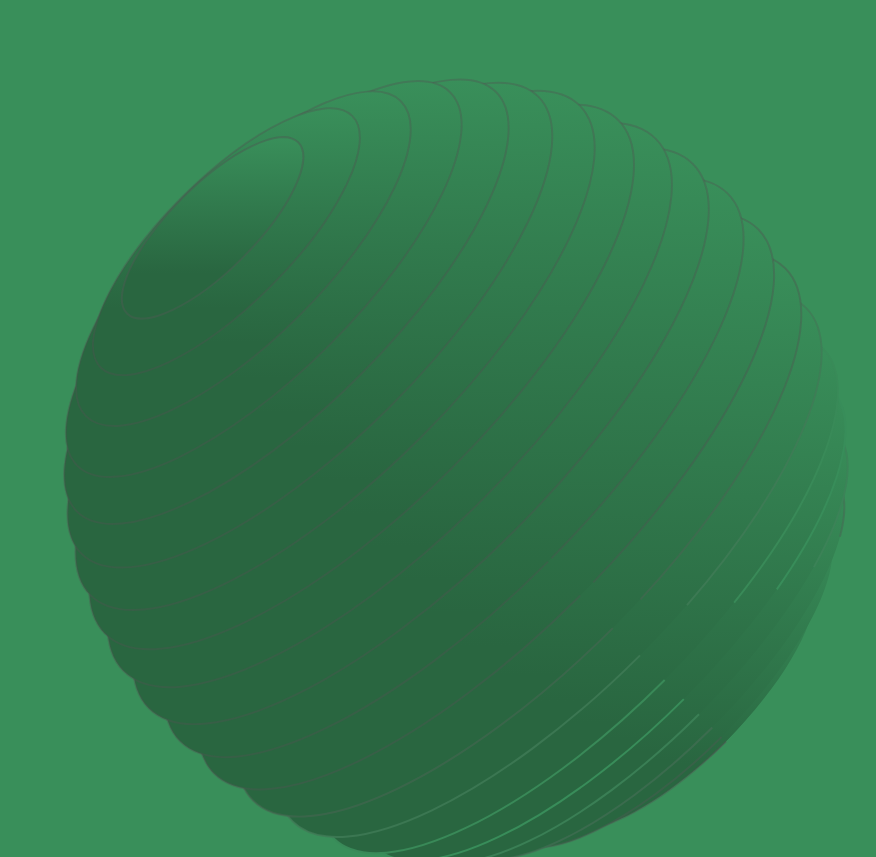
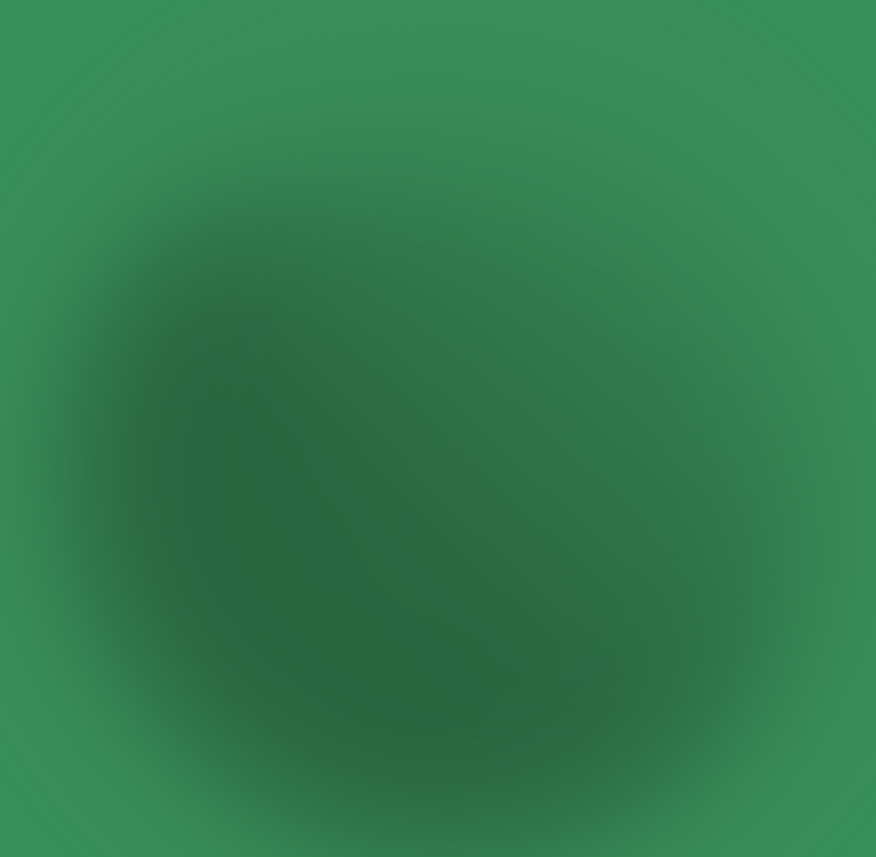
Before and after one commit to pointandline/specify, a Next.js app in the folder specify/: page / in a window 1280 px wide. Shown: the top 857 px of the page, without its empty margins (182-1058 px from the left). Built offline with nearby package versions, Linux system fonts and the light colour scheme.

Commit message:
add [ui] SphereAnimation: button & anim mouseover blur effects

```diff
--- a/specify/components/SphereAnimation.js
+++ b/specify/components/SphereAnimation.js
@@ -1,5 +1,8 @@
+import anime from 'animejs';
 import React, { useRef, useEffect } from 'react';
-import anime from 'animejs';
+
+import Button from '@mui/material/Button'
+
 import styles from '@/styles/SphereAnimation.module.css'
 
 const paths = [
@@ -112,6 +115,9 @@ const SphereAnimation = () => {
   return (
     <div className={styles.animationWrapper}>
       <div className={styles.sphereAnimation} ref={sphereEl}>
+        <div className={styles.sphereButtonContainer}>
+          <Button sx={{ borderRadius: '50%', textTransform: 'capitalize' }} className={styles.sphereButton} variant="outlined" color="primary">Begin.</Button>
+        </div>
         <svg className="sphere" viewBox="0 0 440 440" stroke="rgba(80,80,80,.35)">
           <defs>
             <linearGradient id="sphereGradient" x1="25%" x2="25%" y1="0%" y2="75%">
--- a/specify/styles/SphereAnimation.module.css
+++ b/specify/styles/SphereAnimation.module.css
@@ -1,4 +1,42 @@
 .animationWrapper {
+    position: relative;
+    width: 100%;
+    height: 100%;
     margin-top: 3em;
     margin-bottom: 3em;
+    filter: blur(4em);
+    transition: 0.7s filter linear;
+    z-index: 1;
 }
+
+.animationWrapper:hover {
+    filter: blur(0);
+}
+
+.sphereAnimation {
+    position: relative;
+    width: 100%;
+    height: 100%;
+    justify-content: center;
+    align-items: center;
+}
+
+.sphereButtonContainer {
+    position: absolute;
+    top: 50%;
+    left: 50%;
+    transform: translate(-50%, -50%);
+    z-index: 1;
+    filter: blur(0.15em);
+    transition: 0.4s filter linear;
+}
+
+.sphereButtonContainer:hover {
+    filter: blur(0em);
+}
+
+.sphereButton {
+    width: 200px;
+    height: 200px;
+    font-size: 1em;
+}
--- a/specify/styles/themes/config.js
+++ b/specify/styles/themes/config.js
@@ -12,7 +12,7 @@ export const themeOptions = {
       main: 'rgba(225, 225, 225, 0.55)',
       light: 'rgba(225, 225, 225, 0.45)',
       dark: '#296640',
-      contrastText: 'rgba(24,47,27,0.7)',
+      contrastText: 'rgba(24,47,27,0.5)',
     },
     secondary: {
       main: 'rgba(63,72,63,0.3)',
@@ -35,6 +35,6 @@ export const themeOptions = {
   },
 };
 
-const theme = createTheme(themeOptions);
+const theme = createMuiTheme(themeOptions);
 
 export { theme }
```
